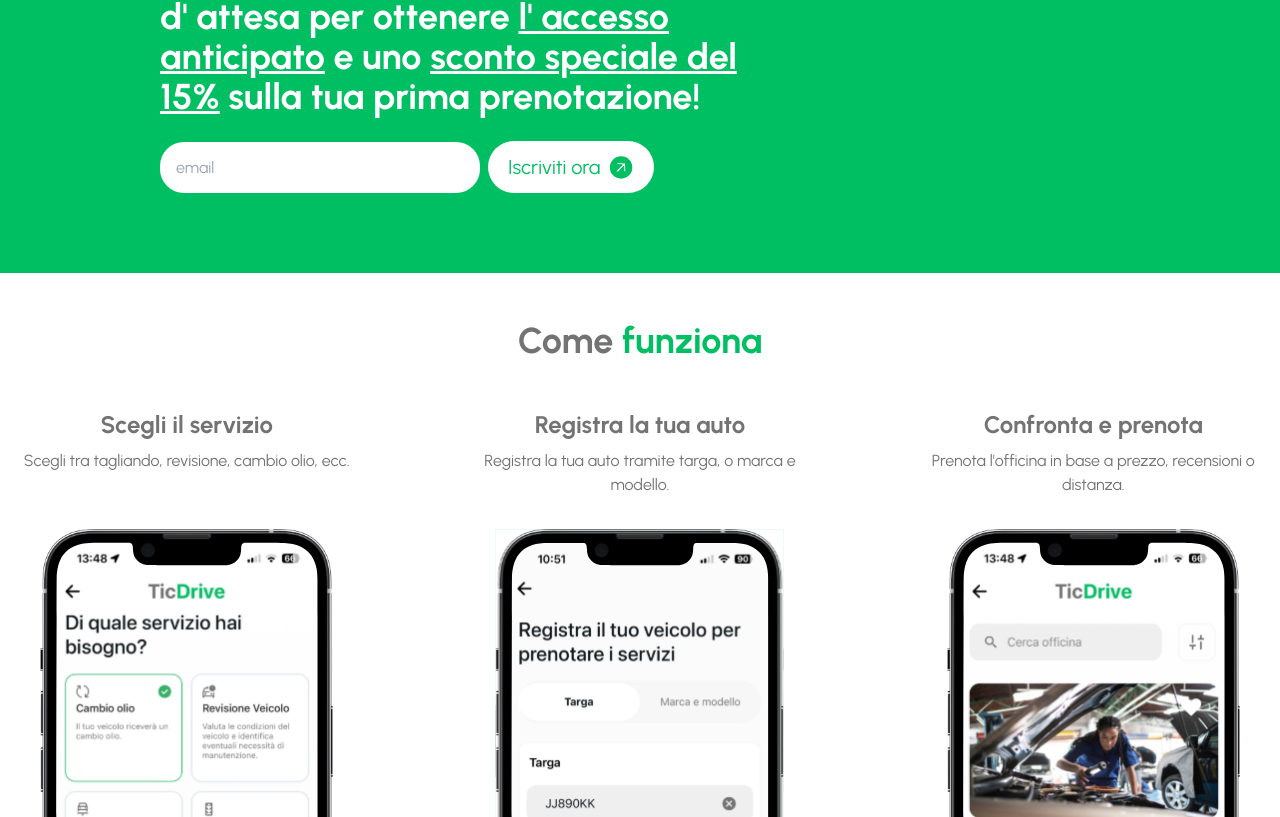
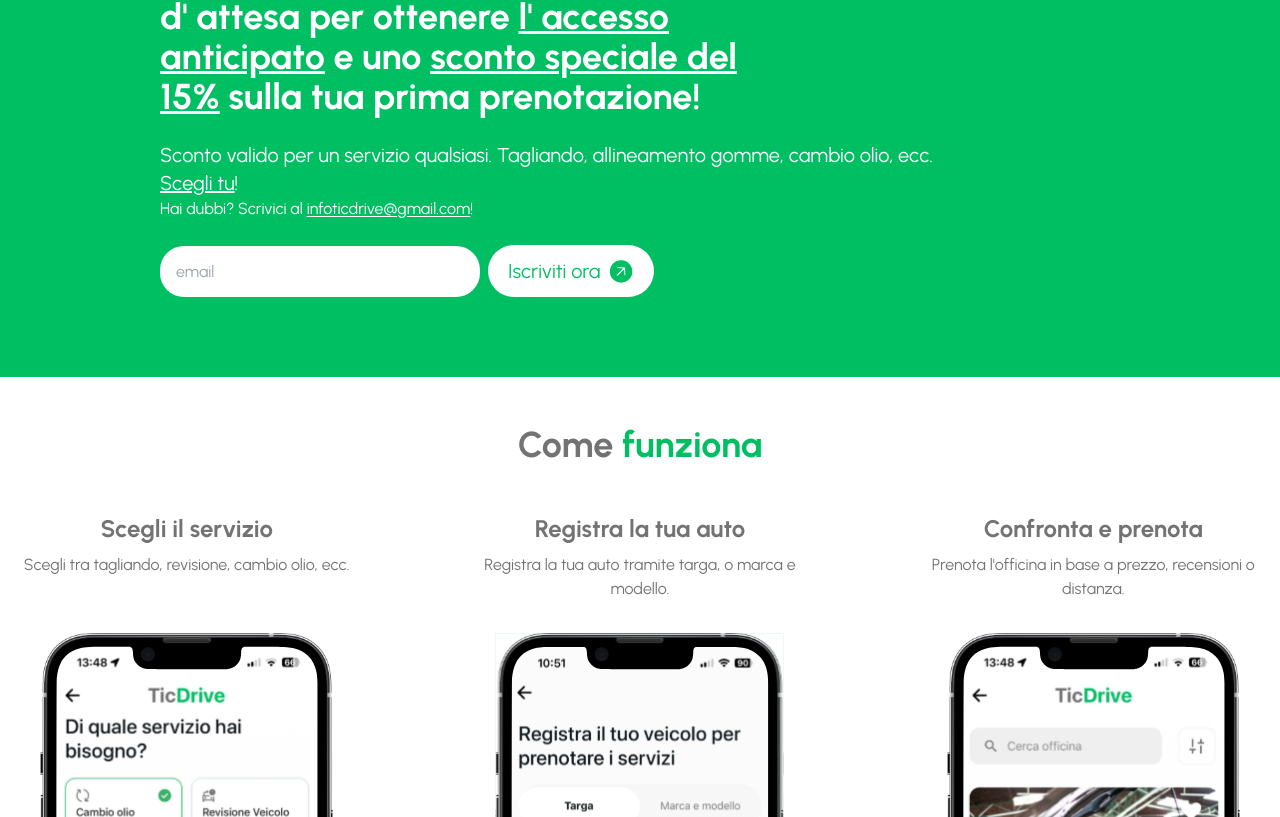
Before and after one commit to AlbyCosmy99/ticdrive-landing-page-frontend, a Next.js app: page / in a window 1280 px wide. Shown: the part 1163-1980 px from the top of the page. Built offline with nearby package versions, Linux system fonts and the light colour scheme.

Commit message:
feat: improve form

```diff
--- a/src/app/components/ui/forms/MailForm.tsx
+++ b/src/app/components/ui/forms/MailForm.tsx
@@ -57,6 +57,16 @@ const MailForm = () => {
                     <h2 id="signup-heading" className="text-white text-2xl lg:text-4xl font-bold lg:pr-40">
                         Iscriviti gratuitamente alla nostra lista d&apos; attesa per ottenere <span className='underline'>l&apos; accesso anticipato</span> e uno <span className='underline'>sconto speciale del 15%</span> sulla tua prima prenotazione!
                     </h2>
+                    <div className="text-white self-start">
+                        <h3 className="text-xl">Sconto valido per un servizio qualsiasi. Tagliando, allineamento gomme, cambio olio, ecc. <span className="underline">Scegli tu</span>!</h3>
+                        <h4>
+                            Hai dubbi? Scrivici al{" "}
+                            <a href="mailto:infoticdrive@gmail.com" className="underline underline-offset-2">
+                                infoticdrive@gmail.com
+                            </a>
+                            !
+                        </h4>
+                    </div>
                     <form
                         className="flex flex-col items-start self-start gap-3"
                         onSubmit={(event) => {
```
